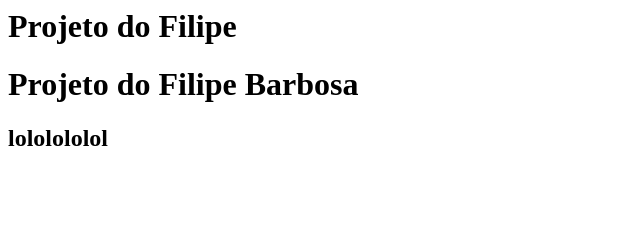
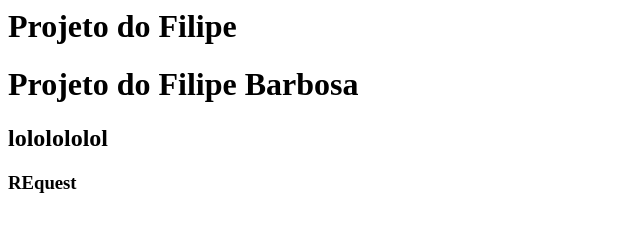
Before and after one commit to nosfaa/curso-git, a plain HTML site: page index.html in a window 1280 px wide. Shown: the full height of the page, 0-640 px from the left. Drawn offline with Linux system fonts and the light colour scheme.

Commit message:
Exemplo de request no github

```diff
--- a/index.html
+++ b/index.html
@@ -5,6 +5,7 @@
 	<body>
 		<h1>Projeto do Filipe Barbosa</h1>
 		<h2>lololololol<h2>
+		<h3>REquest</h3>
 	</body>
 
 </html>
```
